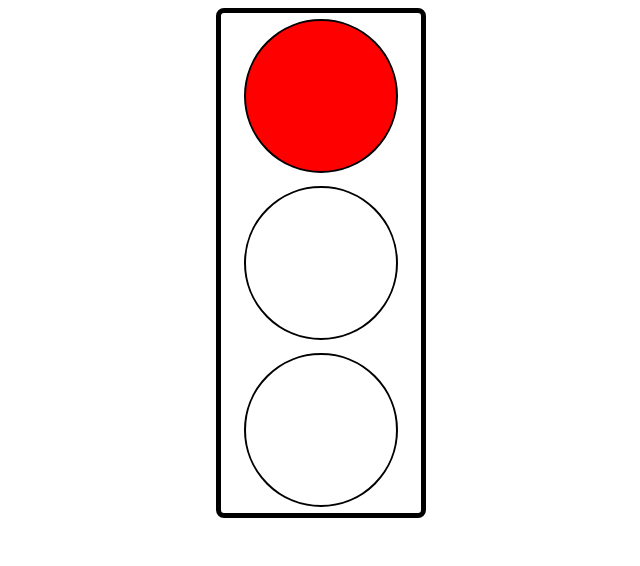
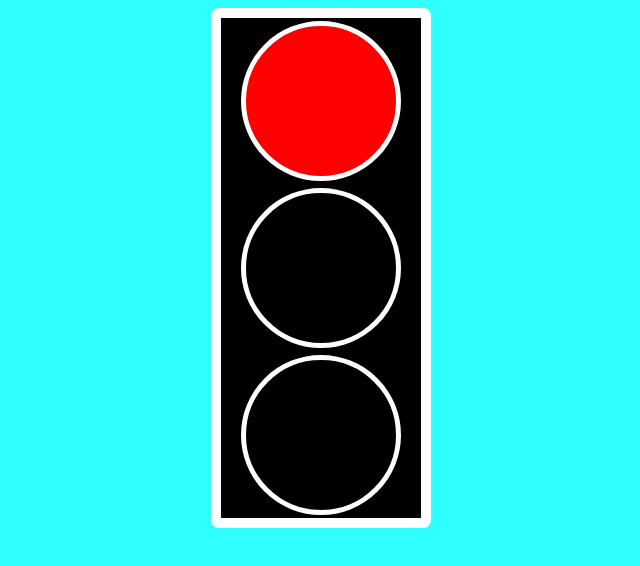
Before and after one commit to iamrahilhabibli/traffic-light, a plain HTML site: page index.html in a window 1280 px wide. Shown: the whole page, without its empty margins (319-959 px from the left). Drawn offline with Linux system fonts and the light colour scheme.

Commit message:
clear method added

```diff
--- a/script.js
+++ b/script.js
@@ -1,20 +1,35 @@
-const red = document.querySelector(".red");
-const yellow = document.querySelector(".yellow");
-const green = document.querySelector(".green");
+const redLight = document.querySelector(".red");
+const yellowLight = document.querySelector(".yellow");
+const greenLight = document.querySelector(".green");
 
-function trafficLights(){
-    setTimeout(()=>{
-        red.style.backgroundColor = "red";
-        green.style.backgroundColor = "transparent";
-    },0)
-    setTimeout(()=>{
-        yellow.style.backgroundColor = "yellow";
-        red.style.backgroundColor = "transparent";
-    },10000)
-    setTimeout(()=>{
-        green.style.backgroundColor = "green";
-        yellow.style.backgroundColor = "transparent";
-    },12000)
+const redLightDuration = 0;
+const yellowLightDuration = 10000;
+const greenLightDuration = 12000;
+const totalDuration = 27000;
+
+let previousIntervalId = null;
+
+function trafficLights() {
+  setTimeout(() => {
+    redLight.style.backgroundColor = "red";
+    greenLight.style.backgroundColor = "";
+  }, redLightDuration);
+
+  setTimeout(() => {
+    yellowLight.style.backgroundColor = "yellow";
+    redLight.style.backgroundColor = "";
+  }, yellowLightDuration);
+
+  setTimeout(() => {
+    greenLight.style.backgroundColor = "green";
+    yellowLight.style.backgroundColor = "";
+  }, greenLightDuration);
+
+  previousIntervalId = setInterval(trafficLights, totalDuration);
+
+  if (previousIntervalId !== null) {
+    clearInterval(previousIntervalId);
+  }
 }
+
 trafficLights();
-setInterval(trafficLights,27000);
--- a/styles.css
+++ b/styles.css
@@ -2,6 +2,7 @@ body{
     display: flex;
     justify-content: center;
     align-items: center;
+    background-color: rgb(48, 255, 255);
 }
 .container{
     display: flex;
@@ -10,11 +11,12 @@ body{
     align-items: center;
     width: 200px;
     height: 500px;
-    border: 5px solid black;
+    border: 10px solid white;
     border-radius: 8px;
+    background-color: black;
 }
 .red,.yellow,.green{
-    border: 2px solid black;
+    border: 5px solid white;
     border-radius: 50%;
     height: 150px;
     width: 150px;
```
